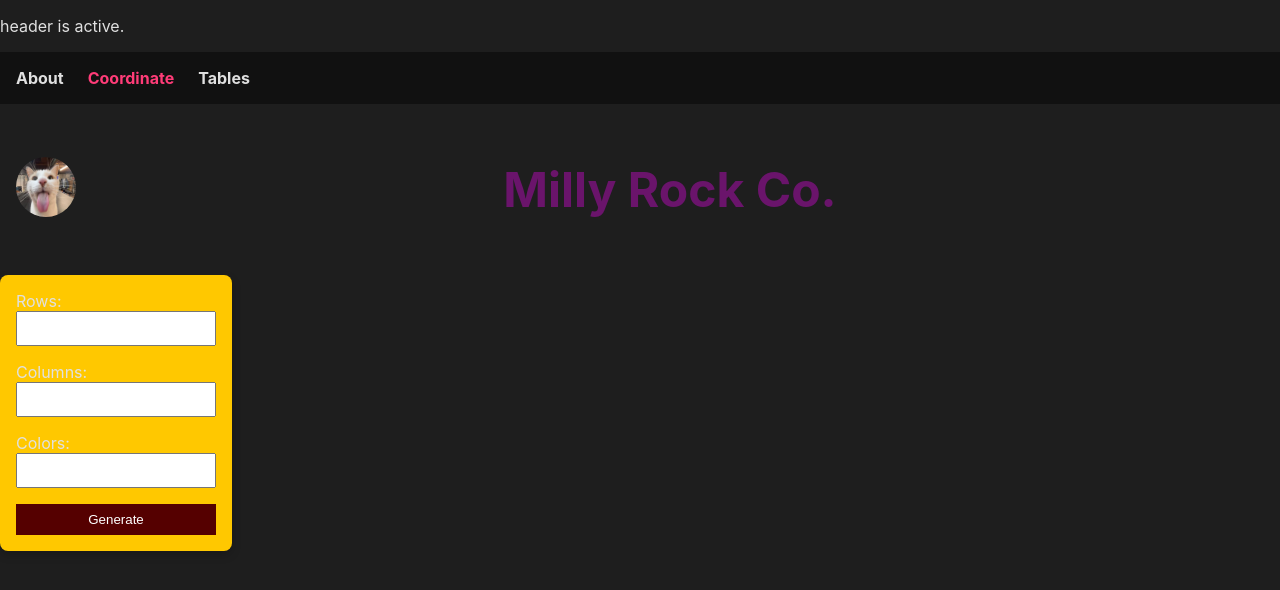
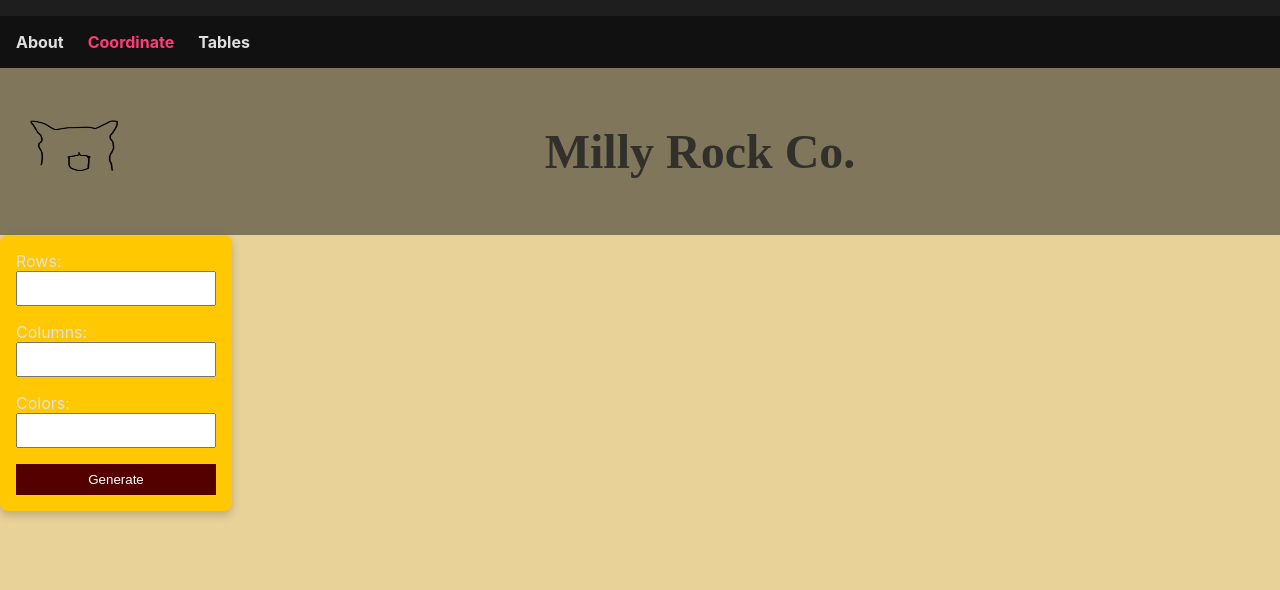
Before and after one commit to lavelle3/Color-Coordinate, an Angular app: page /coordinate in a window 1280 px wide. Shown: the top 590 px of the page. Built offline with nearby package versions, Linux system fonts and the light colour scheme.

Commit message:
changed some colors and added a outlined logo

```diff
--- a/src/app/components/header/header.component.html
+++ b/src/app/components/header/header.component.html
@@ -1,4 +1,4 @@
-<p>header is active.</p>
+<p></p>
 <nav class="nav-bar">
     <a routerLink="/about" routerLinkActive="active-link">About</a>
     <a routerLink="/coordinate" routerLinkActive="active-link">Coordinate</a>
--- a/src/app/pages/about/about.component.css
+++ b/src/app/pages/about/about.component.css
@@ -1,5 +1,3 @@
-
-
 
 .team-section {
     max-width: 1200px;
--- a/src/app/pages/coordinate/coordinate.component.css
+++ b/src/app/pages/coordinate/coordinate.component.css
@@ -2,11 +2,12 @@
     display: flex;
     align-items: center;
     padding: 1rem;
+    background-color: #80765c;
   }
 
   .logo img {
-    width: 60px;
-    height: 60px;
+    width: 120px;
+    height: 120px;
     border-radius: 50%;
   }
 
@@ -15,7 +16,8 @@
     text-align: center;
     font-size: 2rem;
     font-weight: bold;
-    color: #6a146b;
+    color: #31302b;
+    font-family: 'Lucida Handwriting', cursive;
   }
 
   form {
@@ -53,3 +55,12 @@
     background-color: #702;
     cursor: not-allowed;
   }
+
+  body {
+    background-color: #e8d297;
+    margin: 0;
+    padding: 0;
+    min-height: 100vh;
+    display: flex;
+    flex-direction: column;
+  }
--- a/src/app/pages/coordinate/coordinate.component.html
+++ b/src/app/pages/coordinate/coordinate.component.html
@@ -1,12 +1,12 @@
 <section class="header">
     <div class="logo">
-      <img src="/fatfatmillycat.jpg" alt="Logo" />
+      <img src="/cat.png" alt="Logo" />
     </div>
     <div class="company-name">
       <h1>Milly Rock Co.</h1>
     </div>
   </section>
-
+  <body>
   <section class="form-container">
     <form (ngSubmit)="onSubmit(colorForm)" #colorForm="ngForm">
       <label>
@@ -39,3 +39,4 @@
       {{ successMessage }}
     </div>
   </section>
+</body>
```
Also changed, not shown: public/cat.png (added).
